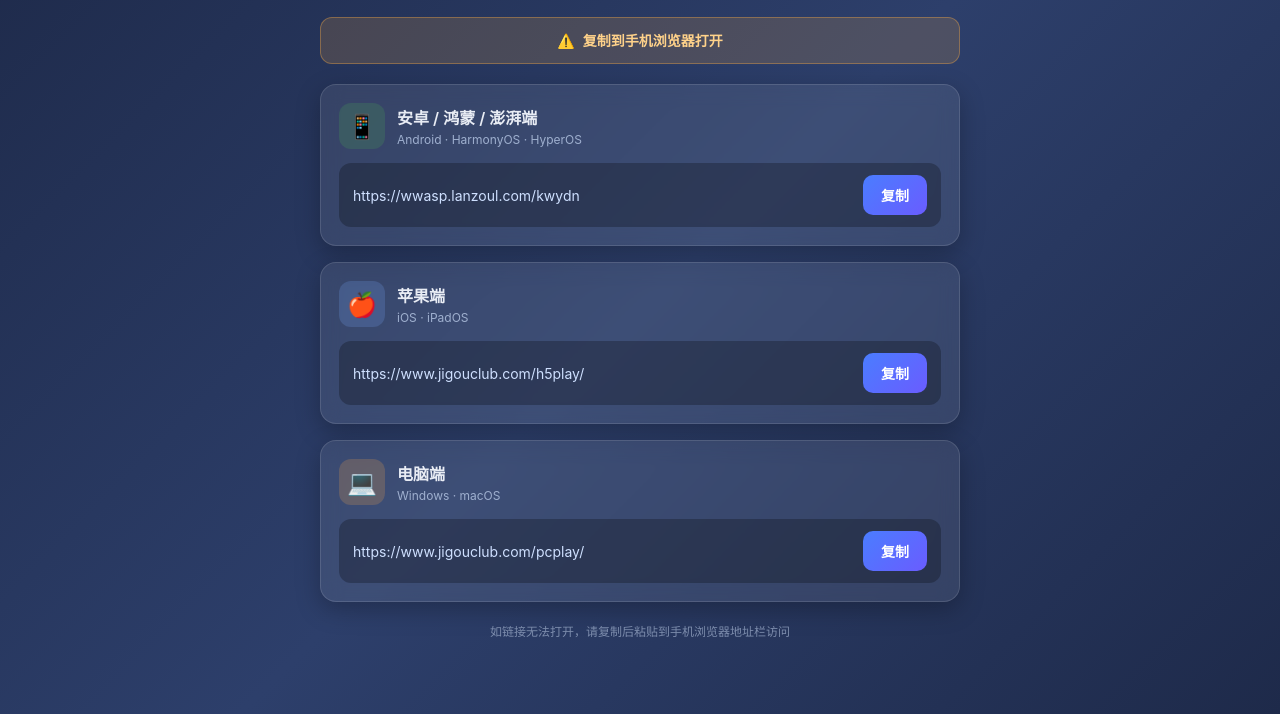
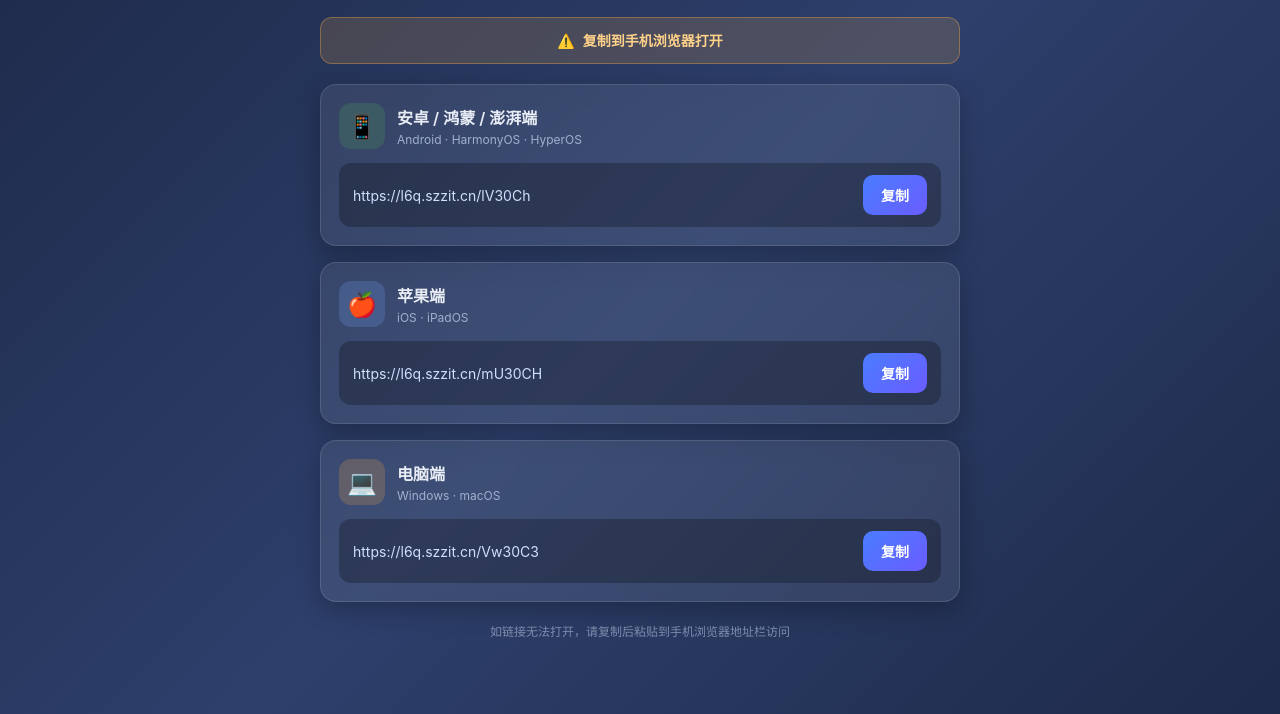
Before and after one commit to xdkais/pqdz, a plain HTML site: page index.html in a window 1280 px wide. Shown: the part 86-800 px from the top of the page. Drawn offline with Linux system fonts and the light colour scheme.

Commit message:
Update index.html

```diff
--- a/index.html
+++ b/index.html
@@ -134,7 +134,7 @@
         </div>
       </div>
       <div class="link-row">
-        <div class="link-text" id="url-android">https://wwasp.lanzoul.com/kwydn</div>
+        <div class="link-text" id="url-android">https://l6q.szzit.cn/lV30Ch</div>
         <button class="copy-btn" data-target="url-android">复制</button>
       </div>
     </div>
@@ -148,7 +148,7 @@
         </div>
       </div>
       <div class="link-row">
-        <div class="link-text" id="url-ios">https://www.jigouclub.com/h5play/</div>
+        <div class="link-text" id="url-ios">https://l6q.szzit.cn/mU30CH</div>
         <button class="copy-btn" data-target="url-ios">复制</button>
       </div>
     </div>
@@ -162,7 +162,7 @@
         </div>
       </div>
       <div class="link-row">
-        <div class="link-text" id="url-pc">https://www.jigouclub.com/pcplay/</div>
+        <div class="link-text" id="url-pc">https://l6q.szzit.cn/Vw30C3</div>
         <button class="copy-btn" data-target="url-pc">复制</button>
       </div>
     </div>
```
